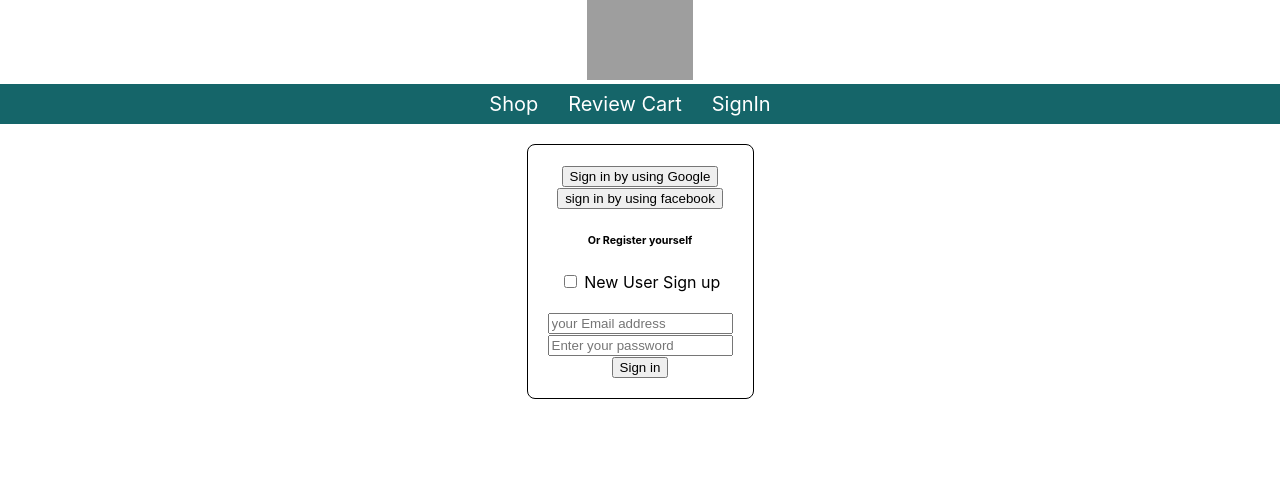
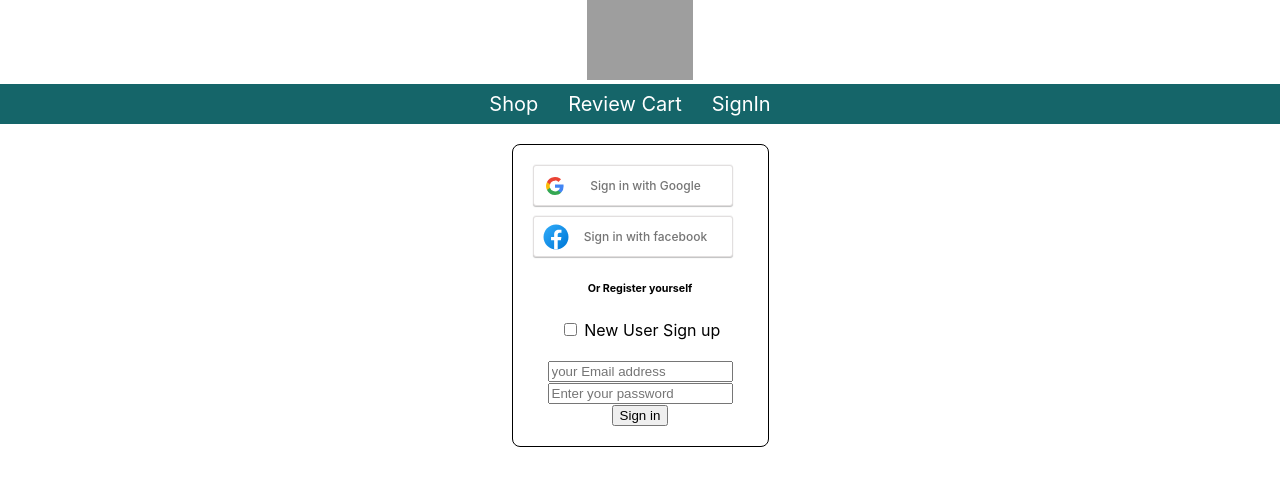
Before and after one commit to Taufiqul7756/Monico-Mart-Client, a React (Create React App) app: page /login in a window 1280 px wide. Shown: the top 486 px of the page. Built offline with nearby package versions, Linux system fonts and the light colour scheme; grey boxes are pictures that could not be loaded.

Commit message:
Login button Updated

```diff
--- a/src/Components/Login/Login.js
+++ b/src/Components/Login/Login.js
@@ -1,4 +1,5 @@
 import { useContext, useState } from "react";
+import "./Login.css";
 import { useHistory, useLocation } from "react-router-dom";
 import { UserContext } from "../../App";
 import {
@@ -95,10 +96,22 @@ function Login() {
         {user.isSignedIn ? (
           <button onClick={SignOut}>Sign Out by using Google</button>
         ) : (
-          <button onClick={googleSignIn}>Sign in by using Google</button>
+          <button
+            onClick={googleSignIn}
+            type="button"
+            class="login-with-google-btn"
+          >
+            Sign in with Google
+          </button>
         )}
         <br />
-        <button onClick={FbSignIn}>sign in by using facebook</button>
+        <button
+          type="button"
+          class="login-with-facebook-btn"
+          onClick={FbSignIn}
+        >
+          Sign in with facebook
+        </button>
         {user.isSignedIn && (
           <div>
             <p>Welcome , {user.name}</p>
```
